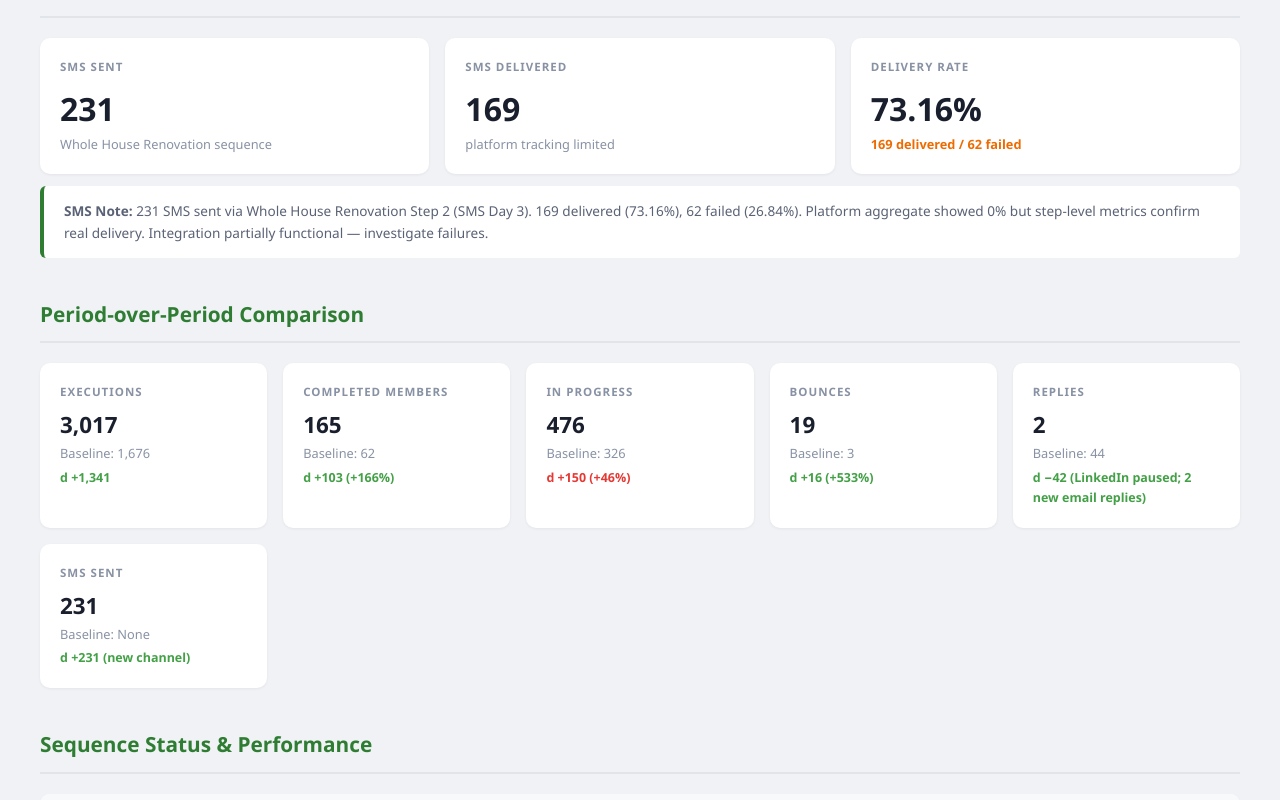
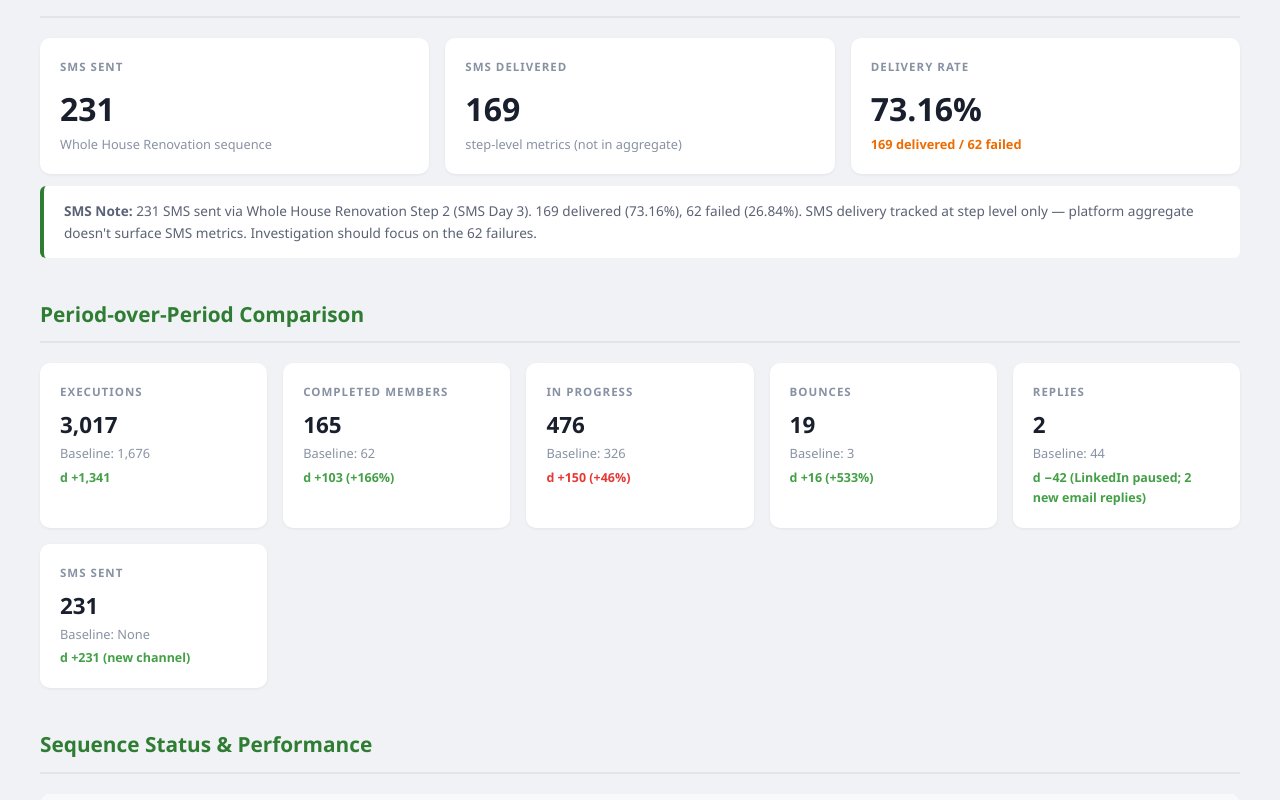
Before and after one commit to tkrise2424/kiel-thomson-dashboard, a plain HTML site: page index.html in a window 1280 px wide. Shown: the part 1380-2180 px from the top of the page. Drawn offline with Linux system fonts and the light colour scheme.

Commit message:
Fix SMS note — data from step-level metrics, not broken integration

```diff
--- a/index.html
+++ b/index.html
@@ -112,7 +112,7 @@ h += '</div>';
 h += '<div class="note-callout" style="margin-top:12px"><strong>Conversion Model:</strong> ' + ov.bookingTrackingNote + '</div></div>';
 h += '<div class="section"><div class="section-title">SMS Channel — Whole House Renovation</div><div class="kpi-grid">';
 h += kc('SMS Sent', ov.smsSent.toLocaleString(), 'Whole House Renovation sequence');
-h += kc('SMS Delivered', ov.smsDelivered, 'platform tracking limited');
+h += kc('SMS Delivered', ov.smsDelivered, 'step-level metrics (not in aggregate)');
 h += kc('Delivery Rate', ov.smsDeliveryRate + '%', '<span style="color:#ed6c02;font-weight:600">169 delivered / 62 failed</span>', false);
 h += '</div>';
 h += '<div class="note-callout" style="margin-top:12px"><strong>SMS Note:</strong> ' + notes.smsNote + '</div></div>';
--- a/report.json
+++ b/report.json
@@ -231,7 +231,7 @@
     {
       "severity": "warning",
       "title": "SMS Delivery at 73.16% \u2014 62 of 231 Failed",
-      "detail": "Whole House Renovation SMS Day 3: 231 total sends, 169 delivered (73.16%), 62 failed (26.84%). The 62 failures need investigation \u2014 invalid numbers, carrier blocks, or intermittent phone integration issues. Delivery IS happening, unlike the platform aggregate previously suggested."
+      "detail": "Whole House Renovation SMS Day 3: 231 total sends, 169 delivered (73.16%), 62 failed (26.84%). The 62 failures need investigation \u2014 invalid numbers, carrier blocks, or intermittent phone issues. SMS delivery data comes from step-level metrics, not platform aggregate."
     },
     {
       "severity": "neutral",
@@ -270,7 +270,7 @@
     "clientRequest": "All 5 sequences active and sending across 3,801 total contacts. Kitchen Renovation is the top performer at 10.82% open rate and 3.03% click rate.",
     "nextReport": "June 8, 2026 (Monday)",
     "dataAvailability": "Open and click tracking enabled this period for the first time. Baseline had no engagement data. LinkedIn/Prosp not active. SMS delivery data not available in platform.",
-    "smsNote": "231 SMS sent via Whole House Renovation Step 2 (SMS Day 3). 169 delivered (73.16%), 62 failed (26.84%). Platform aggregate showed 0% but step-level metrics confirm real delivery. Integration partially functional \u2014 investigate failures.",
+    "smsNote": "231 SMS sent via Whole House Renovation Step 2 (SMS Day 3). 169 delivered (73.16%), 62 failed (26.84%). SMS delivery tracked at step level only \u2014 platform aggregate doesn't surface SMS metrics. Investigation should focus on the 62 failures.",
     "bookingNote": "Single shared sending account across all 5 active sequences. Limit raised from 15 to 30 emails/day this period. 347 pending approvals is expected queue behavior under shared cap."
   }
 }
```
